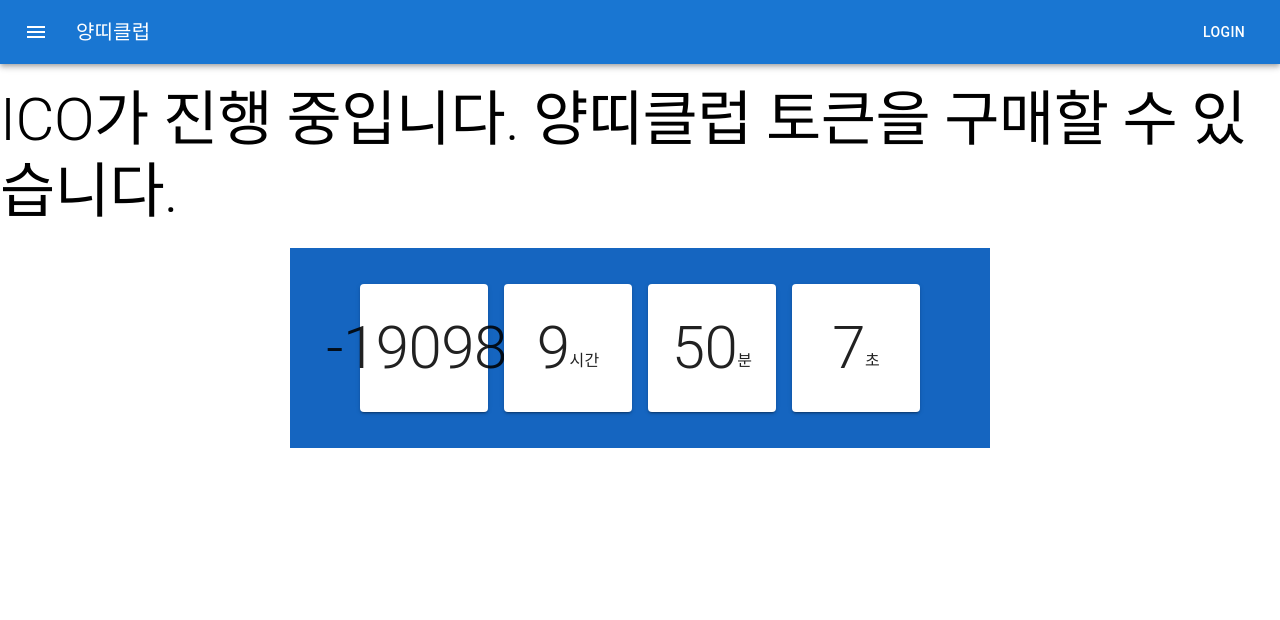
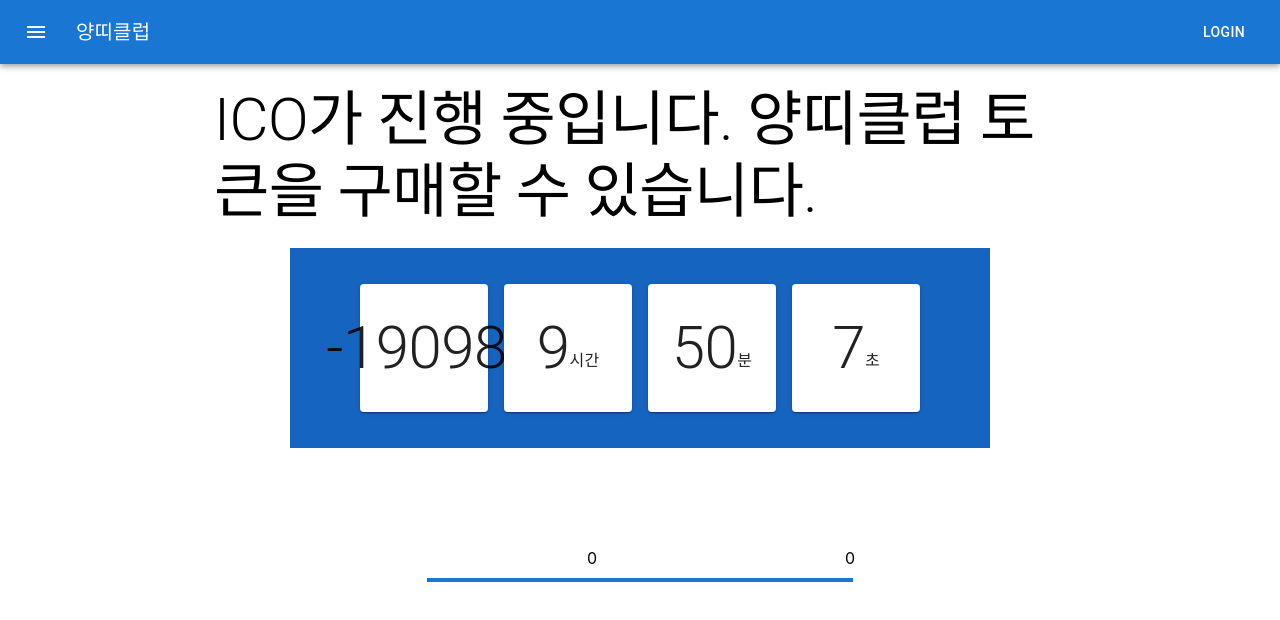
Before and after one commit to JJakDDo/ICOPractice, a React (Vite) app in the folder client/: page / in a window 1280 px wide. Shown: the top 620 px of the page. Built offline with nearby package versions, Linux system fonts and the light colour scheme.

Commit message:
feat: display current funds in progress bar

```diff
--- a/client/src/App.jsx
+++ b/client/src/App.jsx
@@ -5,6 +5,8 @@ import { ethers } from "ethers";
 import Navbar from "./component/Navbar";
 import { address, abi } from "./contract/Crowdsale";
 import Timer from "./component/Timer";
+import Goal from "./component/Goal";
+import Container from "@mui/material/Container";
 
 function App() {
   const [count, setCount] = useState(0);
@@ -44,7 +46,18 @@ function App() {
         isLogin={isLogin}
         account={account}
       />
-      <Timer crowdSaleContract={crowdSaleContract} />
+      <Container
+        maxWidth='md'
+        style={{
+          display: "flex",
+          justifyContent: "center",
+          alignItems: "center",
+          flexDirection: "column",
+        }}
+      >
+        <Timer crowdSaleContract={crowdSaleContract} />
+        <Goal crowdSaleContract={crowdSaleContract} />
+      </Container>
     </>
   );
 }
--- /dev/null
+++ b/client/src/component/Goal.jsx
@@ -0,0 +1,68 @@
+import React, { useState, useEffect } from "react";
+import Box from "@mui/material/Box";
+import LinearProgress from "@mui/material/LinearProgress";
+import { ethers } from "ethers";
+
+const Goal = ({ crowdSaleContract }) => {
+  const [progress, setProgress] = useState(40);
+  const [hardCap, setHardCap] = useState(0);
+  const [goal, setGoal] = useState(0);
+  const [currentCap, setCurrentCap] = useState(0);
+
+  useEffect(() => {
+    const getCaps = async () => {
+      const _hardCap = await crowdSaleContract.hardCap();
+      const _goal = await crowdSaleContract.goal();
+      const _currentCap = await crowdSaleContract.totalFundedInWei();
+
+      setHardCap(ethers.utils.formatEther(_hardCap));
+      setGoal(ethers.utils.formatEther(_goal));
+      setCurrentCap(ethers.utils.formatEther(_currentCap));
+    };
+
+    if (crowdSaleContract.address) getCaps();
+  }, [crowdSaleContract]);
+
+  const getProgress = () => {
+    return (currentCap / hardCap) * 100;
+  };
+
+  return (
+    <>
+      <Box sx={{ width: "50%" }} style={{ paddingTop: "100px" }}>
+        <Box
+          sx={{
+            width: "50%",
+            position: "relative",
+            left: "215px",
+          }}
+        >
+          <span
+            style={{
+              left: "-55px",
+              position: "absolute",
+            }}
+          >
+            {goal}
+          </span>
+          <span
+            style={{
+              display: "inline-block",
+              right: "0px",
+              position: "absolute",
+            }}
+          >
+            {hardCap}
+          </span>
+        </Box>
+        <LinearProgress
+          variant='determinate'
+          value={getProgress()}
+          style={{ marginTop: "30px" }}
+        />
+      </Box>
+    </>
+  );
+};
+
+export default Goal;
--- a/client/src/component/Timer.jsx
+++ b/client/src/component/Timer.jsx
@@ -57,14 +57,7 @@ const Timer = ({ crowdSaleContract }) => {
     return () => clearInterval(intervalId);
   }, [openingTime]);
   return (
-    <div
-      style={{
-        display: "flex",
-        justifyContent: "center",
-        alignItems: "center",
-        flexDirection: "column",
-      }}
-    >
+    <div>
       <br />
       {hasStarted ? (
         <Typography variant='h2' component='div'>
```
